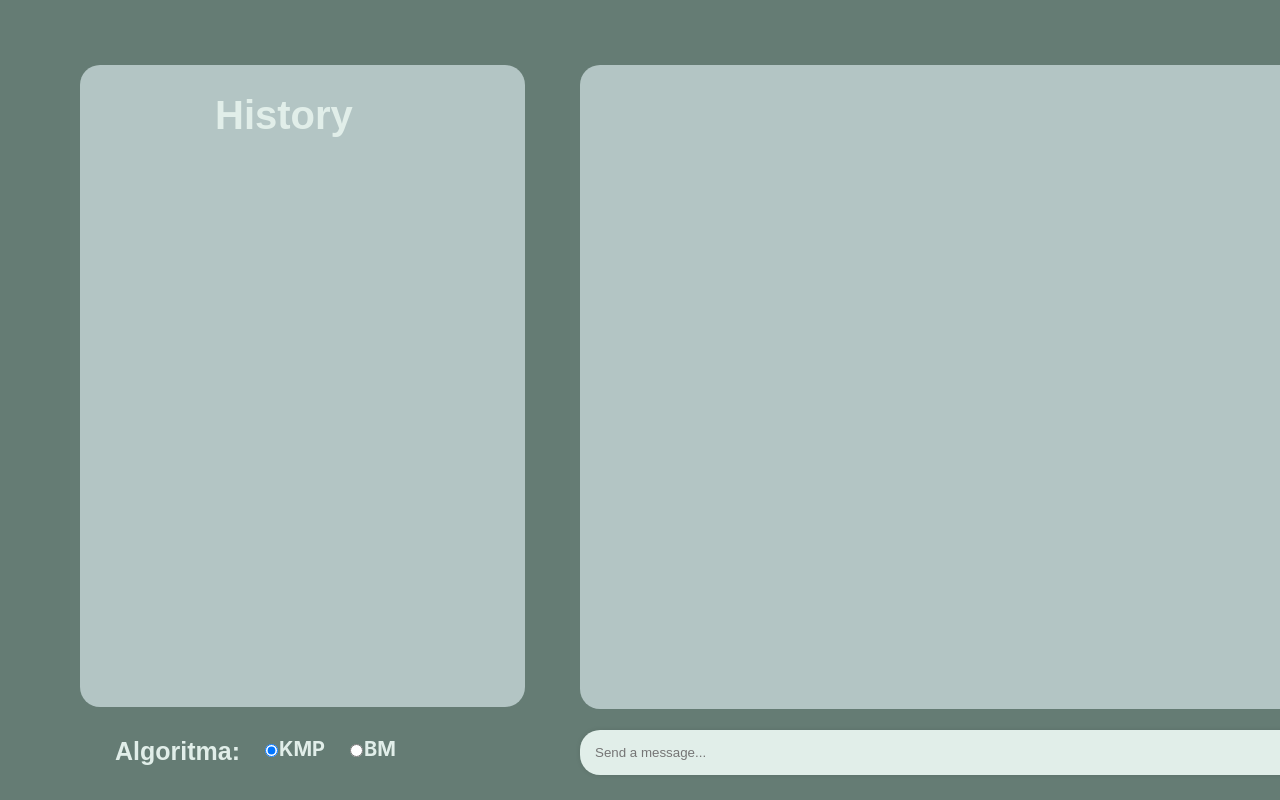
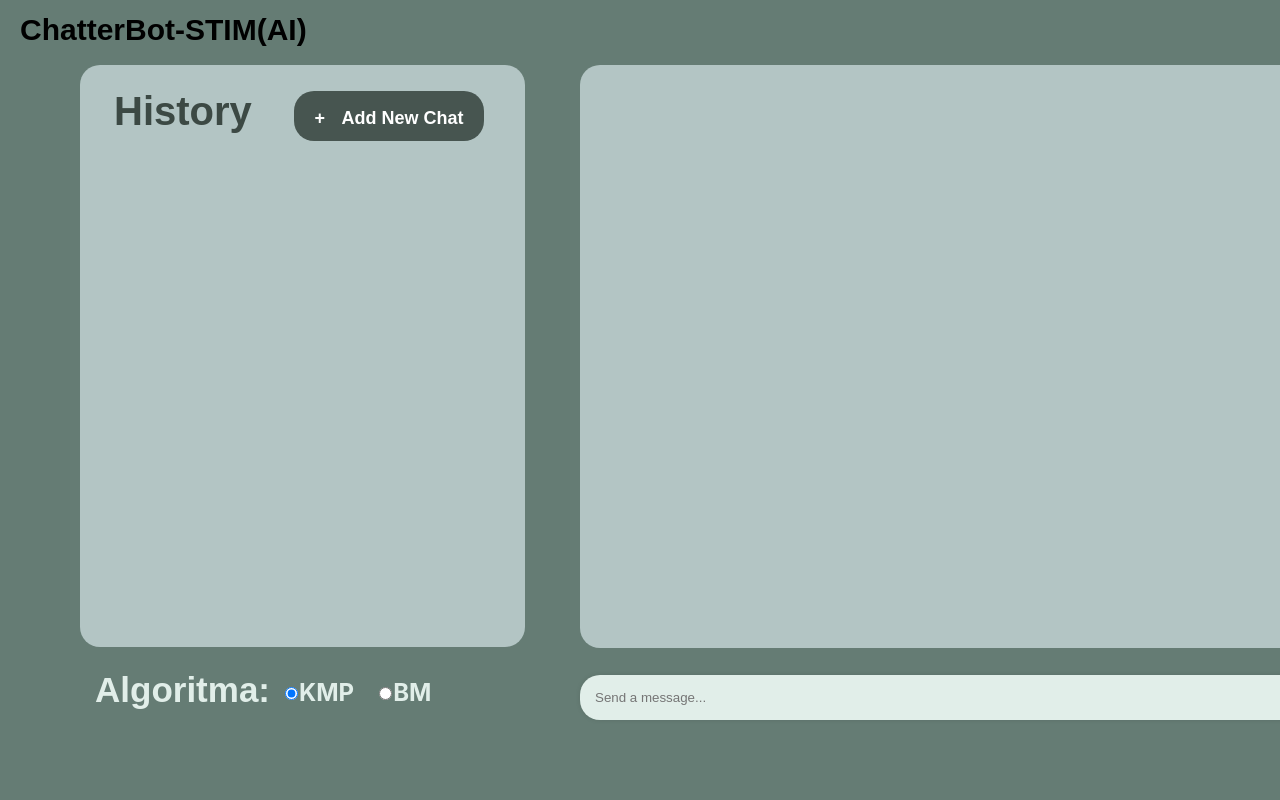
Before and after one commit to jasonrivalino/Tubes3_ChatterBot-STIMAI, a React (Create React App) app in the folder src/frontend/: page / in a window 1280 px wide. Shown: the top 800 px of the page. Built offline with nearby package versions, Linux system fonts and the light colour scheme.

Commit message:
feat: clear button

```diff
--- a/src/frontend/src/App.css
+++ b/src/frontend/src/App.css
@@ -6,33 +6,35 @@
 h1 {
   color: black;
   font-family: 'Source Sans Pro', sans-serif;
-  font-size: 60px;
+  font-size: 30px;
   text-align: center;
-  margin-bottom: 40px;
-  margin-top: 15px;
-  margin-left: 520px;
+  position: absolute;
+  top: -7px;
+  left: 20px;
 }
 
-h2 {
+.history {
+  font-family: 'Source Sans Pro', sans-serif;
+  text-align: center;
+  position: absolute;
+  top: 56px;
+  left: 114px;
+  margin-bottom: 200px;
+  font-size: 45px;
+  color: #3c4944;
+  font-size: 40px;
+}
+
+.algorithms {
   color: black;
   font-family: 'Source Sans Pro', sans-serif;
   text-align: center;
   position: absolute;
-  top: 60px;
-  left: 115px;
-  margin-bottom: 200px;
-  font-size: 45px;
-}
-
-h3 {
-  color: black;
-  font-family: 'Source Sans Pro', sans-serif;
-  text-align: center;
-  position: absolute;
-  top: 480px;
-  left: 115px;
+  top: 635px;
+  left: 95px;
   margin-bottom: 200px;
   font-size: 35px;
+  color: #E1EEE9;
 }
 
 .App {
@@ -75,21 +77,6 @@ h3 {
   height: 100vh;
   background-color: #657C74;
 }
-.history {
-  color: #E1EEE9;
-  position: absolute;
-  left: 215px;
-  font-size: 40px;
-}
-.algorithms {
-  color: #E1EEE9;
-  position: absolute;
-  /* left: px; */
-  font-size: 25px;
-  top: 712px;
-}
-
-
 
 /* .chat-list {
   display: flex;
--- a/src/frontend/src/App.js
+++ b/src/frontend/src/App.js
@@ -3,26 +3,30 @@ import './styles/LandingPage.css';
 import React, { useState } from "react";
 import ChatList from "./components/ChatList";
 import ChatInput from "./components/ChatInput";
-import "./styles/ChatHistory.css";
+import ChatHistory from './components/ChatHistory';
 import RadioButton from './components/RadioButton';
 
 function App() {
   const [messages, setMessages] = useState([]);
   const addMessage = (message) => {
-    setMessages([...messages, message]);
+    setMessages([...messages, {...message, fromMe: true}]);
     setTimeout(() => {
       if (message.fromMe) {
         setMessages([
           ...messages,
           {
             botMessage: "Ada yang bisa saya bantu?",
-            botName: "Computer",
+            botName: "Bot",
             isBot: true,
             fromMe: false,
           },
         ]);
       }
-    }, 5000);
+    }, 1500);
+  };
+
+  const clearScreen = () => {
+    setMessages([]);
   };
 
   return (
@@ -34,6 +38,7 @@ function App() {
       <h3 className="algorithms">Algoritma:</h3>
       <ChatList messages={messages} />
       <ChatInput addMessage={addMessage} />
+      <ChatHistory chatHistory={clearScreen} />
       <RadioButton
         name="algoritma"
         value1="0"
--- /dev/null
+++ b/src/frontend/src/components/ChatHistory.js
@@ -0,0 +1,15 @@
+import "../styles/ChatHistory.css";
+
+const ChatHistory = ({ chatHistory }) => {
+    const clearScreen = () => {
+        chatHistory();
+    };
+
+    return(
+        <div className="chat-history-button">
+            <button onClick={clearScreen}>+ㅤAdd New Chat</button>
+        </div>
+    );
+};
+
+export default ChatHistory;
--- a/src/frontend/src/components/ChatItem.js
+++ b/src/frontend/src/components/ChatItem.js
@@ -9,16 +9,16 @@ const ChatItem = ({ message }) => {
     <div className={message.fromMe ? "from-me" : "from-them"}>
       <img src={zull} className="chat-avatar" alt="zull" />
       <div className="chat-bubble">
-        <div className="chat-username">{message.fromMe ? "Jason" : message.username}</div><br/>
+      <div className="chat-username">{message.fromMe ? "Jason" : message.username}</div><br/>
         <div className="chat-content">{message.content}</div>
       </div>
       {message.isBot && (
-        <div className="chat-bubble-bot">
-          <img src={robot} className="chat-avatar" alt="zull" />
+        <div className="chat-bubble-bott">
+          <img src={robot} className="chat-avatar-bot" alt="zull" />
           <div className="chat-bubble-bot">
-            <div className="chat-username">{message.botName}</div><br/>
-            <div className="chat-content">{message.botMessage}</div>
-          </div>
+            <div className="chat-username-bot">{message.botName}</div><br/>
+            <div className="chat-content-bot">{message.botMessage}</div>
+            </div>
         </div>
       )}
     </div>
--- a/src/frontend/src/styles/ChatHistory.css
+++ b/src/frontend/src/styles/ChatHistory.css
@@ -1,6 +1,6 @@
 .chat-history {
     width: 445px;
-    height: 642px;
+    height: 582px;
     background-color: #B3C5C4;
     position: absolute;
     left: 80px;
@@ -8,3 +8,21 @@
     margin-top: 0px;
     border-radius: 20px;
 }
+
+.chat-history-button button{
+    padding: 2px;
+    border: none;
+    background-color: #475550;
+    color: white;
+    font-weight: bold;
+    font-size: 18px;
+    font-display: flex;
+    cursor: pointer;
+    width: 190px;
+    height: 50px;
+    margin-left: 0px;
+    position: absolute;
+    left: 294px;
+    top: 91px;
+    border-radius: 20px;
+}
--- a/src/frontend/src/styles/ChatInput.css
+++ b/src/frontend/src/styles/ChatInput.css
@@ -5,7 +5,7 @@
     margin-top: 7px;
     position: absolute;
     left: 580px;
-    top: 720px;
+    top: 665px;
   }
 
   .chat-input input {
@@ -20,7 +20,8 @@
   }
 
   .chat-input button {
-    padding: 16px;
+    padding: 2px;
+    padding-bottom: 0px;
     /* border-radius: 0.5rem; */
     border: none;
     background-color: #475550;
--- a/src/frontend/src/styles/ChatItem.css
+++ b/src/frontend/src/styles/ChatItem.css
@@ -1,36 +1,61 @@
 .chat-bubble {
+  display: flex;
+  flex-direction: column;
+  align-items: flex-end ;
+  width: 100%;
+  margin-bottom: 1rem;
+  position: relative;
+  top: 10px;
+}
+.chat-bubble-bot{
   display: flex;
   flex-direction: column;
   align-items: flex-start;
   width: 100%;
-  margin-bottom: 1rem;
+  /* margin-bottom: 1rem; */
 }
-
-img{
+.chat-avatar{
+  align-items: flex-end;
+  width: 40px;
+  height: 40px;
+  border-radius: 50%;
+  position: relative;
+  left: 793px;
+  top: 20px;
+  margin-bottom:-10px;
+}
+.chat-avatar-bot{
   width: 40px;
   height: 40px;
   border-radius: 50%;
   position: relative;
   left: 15px;
-  top: 15px;
+  top: 20px;
   margin-bottom:-10px;
 }
 
 .chat-username{
   position: relative;
-  left: 68px;
-  top: -10px;
+  left: -63px;
+  top: -15px;
+  color: #000000;
+  font-weight: bold;
+  font-size: 15px;
+  margin-bottom: -4px;
+  /* margin-left: 2px; */
 }
 
-.chat-item {
-    display: flex;
-    justify-content: flex-start;
-    margin-bottom: 1rem;
-  }
+.chat-username-bot{
+  position: relative;
+  left: 68px;
+  top: -5px;
+  color: #000000;
+  font-weight: bold;
+  font-size: 15px;
+  margin-bottom: 4px;
+  margin-left: 2px;
 
-  .chat-item.from-me {
-    justify-content: flex-end;
-  }
+}
 
   .chat-content {
     padding: 12px;
@@ -38,19 +63,16 @@ img{
     max-width: 100%;
     background-color: #E1EEE9;
     margin-bottom: 15px;
-    /* align-self: flex-end; */
-    /* box-shadow: 0px 10px 5px rgba(255, 6, 6, 0.1); */
+
   }
+  .chat-content-bot{
+    padding: 12px;
+    border-radius: 0.2rem;
+    max-width: 100%;
+    background-color: #E1EEE9;
+    margin-bottom: 15px;
 
-  .chat-content.from-me {
-    background-color: #2196f3;
-    color: white;
-    /* align-self: flex-end; */
   }
-
-  .chat-username{
-    font-weight: bold;
-    font-size: 15px;
-    margin-bottom: -4px;
-    margin-left: 2px;
-  }
+.chat-bubble-bott{
+  margin-top: 10px;
+}
--- a/src/frontend/src/styles/ChatList.css
+++ b/src/frontend/src/styles/ChatList.css
@@ -3,7 +3,7 @@
     flex-direction: column;
     justify-content: flex-start;
     width: 845px;
-    height: 612px;
+    height: 551px;
     overflow-y: auto;
     padding: 1rem;
     border-radius: 20px;
--- a/src/frontend/src/styles/RadioButton.css
+++ b/src/frontend/src/styles/RadioButton.css
@@ -1,13 +1,13 @@
 .radioButton{
     position: absolute;
-    left: 260px;
-    top: 710px;
-    font-size: 20px;
+    left: 280px;
+    top: 638px;
+    font-size: 32px;
     margin-top: 15px;
     display: flex;
 }
 .radioButton label {
-    font-size: 20px;
+    font-size: 24px;
     font-weight: bold;
     color: #E1EEE9;
     text-transform: uppercase;
```
